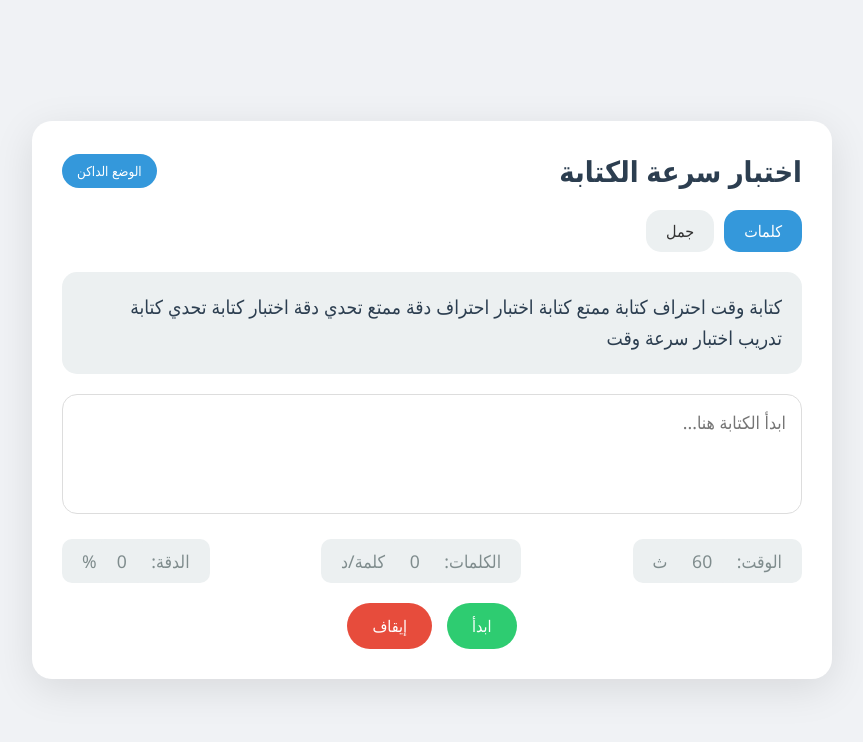
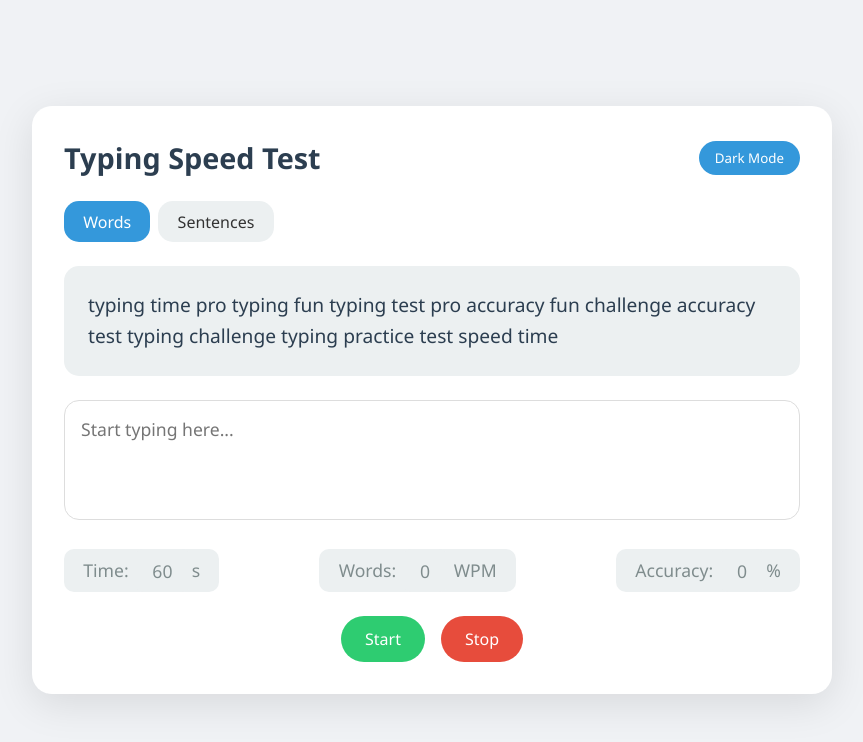
Before and after one commit to Abodrer/ggghh, a plain HTML site: page index.html in a window 1280 px wide. Shown: the whole page, without its empty margins (208-1071 px from the left). Drawn offline with Linux system fonts and the light colour scheme.

Commit message:
Update index.html

```diff
--- a/index.html
+++ b/index.html
@@ -1,10 +1,10 @@
 
 <!DOCTYPE html>
-<html lang="ar" dir="rtl">
+<html lang="en">
 <head>
     <meta charset="UTF-8">
     <meta name="viewport" content="width=device-width, initial-scale=1.0">
-    <title>اختبار سرعة الكتابة</title>
+    <title>Typing Speed Test</title>
     <style>
         * {
             margin: 0;
@@ -20,38 +20,39 @@
             min-height: 100vh;
             background: #f0f2f5;
             color: #333;
-            transition: all 0.3s ease;
+            transition: background 0.5s ease, color 0.5s ease;
         }
 
         .container {
             background: #fff;
-            padding: 30px;
+            padding: 2rem;
             border-radius: 20px;
-            width: 800px;
+            width: 90%;
+            max-width: 800px;
             box-shadow: 0 10px 40px rgba(0, 0, 0, 0.1);
-            transition: all 0.3s ease;
+            transition: background 0.5s ease, box-shadow 0.5s ease;
         }
 
         .header {
             display: flex;
             justify-content: space-between;
             align-items: center;
-            margin-bottom: 20px;
+            margin-bottom: 1.5rem;
         }
 
         h1 {
-            font-size: 1.8rem;
+            font-size: clamp(1.5rem, 4vw, 1.8rem);
             color: #2c3e50;
         }
 
         .theme-toggle {
-            padding: 8px 15px;
+            padding: 0.5rem 1rem;
             border: none;
             border-radius: 20px;
             background: #3498db;
             color: #fff;
             cursor: pointer;
-            transition: all 0.3s ease;
+            transition: background 0.3s ease;
         }
 
         .theme-toggle:hover {
@@ -60,12 +61,12 @@
 
         .tabs {
             display: flex;
-            gap: 10px;
-            margin-bottom: 20px;
+            gap: 0.5rem;
+            margin-bottom: 1.5rem;
         }
 
         .tab {
-            padding: 10px 20px;
+            padding: 0.6rem 1.2rem;
             border-radius: 15px;
             background: #ecf0f1;
             cursor: pointer;
@@ -79,36 +80,51 @@
 
         .text-display {
             background: #ecf0f1;
-            padding: 20px;
+            padding: 1.5rem;
             border-radius: 15px;
-            font-size: 1.2rem;
+            font-size: clamp(1rem, 2.5vw, 1.2rem);
             line-height: 1.6;
-            margin-bottom: 20px;
+            margin-bottom: 1.5rem;
             user-select: none;
             color: #2c3e50;
+            overflow-wrap: break-word;
+        }
+
+        .text-display span {
+            transition: all 0.2s ease;
+            display: inline-block;
         }
 
         .text-display span.correct {
             color: #27ae60;
+            transform: scale(1.05);
         }
 
         .text-display span.incorrect {
             color: #e74c3c;
+            transform: scale(1.05);
         }
 
         .text-display span.current {
             background: rgba(52, 152, 219, 0.3);
-            padding: 2px 5px;
+            padding: 0.2rem 0.4rem;
             border-radius: 5px;
+            animation: pulse 1s infinite;
+        }
+
+        @keyframes pulse {
+            0% { transform: scale(1); }
+            50% { transform: scale(1.1); }
+            100% { transform: scale(1); }
         }
 
         textarea {
             width: 100%;
             height: 120px;
-            padding: 15px;
+            padding: 1rem;
             border: 1px solid #ddd;
             border-radius: 15px;
-            font-size: 1.1rem;
+            font-size: clamp(0.9rem, 2vw, 1.1rem);
             resize: none;
             background: #fff;
             color: #333;
@@ -119,29 +135,29 @@
         .stats {
             display: flex;
             justify-content: space-between;
-            margin-top: 20px;
-            font-size: 1.1rem;
+            margin-top: 1.5rem;
+            font-size: clamp(0.9rem, 2vw, 1.1rem);
             color: #7f8c8d;
         }
 
         .stats span {
             background: #ecf0f1;
-            padding: 10px 20px;
+            padding: 0.6rem 1.2rem;
             border-radius: 10px;
         }
 
         .controls {
             display: flex;
             justify-content: center;
-            gap: 15px;
-            margin-top: 20px;
+            gap: 1rem;
+            margin-top: 1.5rem;
         }
 
         .btn {
-            padding: 12px 25px;
+            padding: 0.75rem 1.5rem;
             border: none;
             border-radius: 25px;
-            font-size: 1rem;
+            font-size: clamp(0.9rem, 2vw, 1rem);
             cursor: pointer;
             transition: all 0.3s ease;
         }
@@ -201,40 +217,46 @@
             background: #3498db;
         }
 
-        /* Additional Themes */
-        body.blue {
-            background: #3498db;
-        }
+        @media (max-width: 600px) {
+            .container {
+                padding: 1.5rem;
+            }
 
-        body.green {
-            background: #2ecc71;
-        }
+            .tabs {
+                flex-direction: column;
+            }
 
-        body.purple {
-            background: #9b59b6;
+            .stats {
+                flex-direction: column;
+                gap: 0.5rem;
+            }
+
+            .controls {
+                flex-direction: column;
+            }
         }
     </style>
 </head>
 <body>
     <div class="container">
         <div class="header">
-            <h1>اختبار سرعة الكتابة</h1>
-            <button class="theme-toggle" id="themeToggle">الوضع الداكن</button>
+            <h1>Typing Speed Test</h1>
+            <button class="theme-toggle" id="themeToggle">Dark Mode</button>
         </div>
         <div class="tabs">
-            <div class="tab active" data-type="words">كلمات</div>
-            <div class="tab" data-type="sentences">جمل</div>
+            <div class="tab active" data-type="words">Words</div>
+            <div class="tab" data-type="sentences">Sentences</div>
         </div>
         <div class="text-display" id="textDisplay"></div>
-        <textarea id="typingArea" placeholder="ابدأ الكتابة هنا..."></textarea>
+        <textarea id="typingArea" placeholder="Start typing here..."></textarea>
         <div class="stats">
-            <span>الوقت: <span id="timer">60</span> ث</span>
-            <span>الكلمات: <span id="wpm">0</span> كلمة/د</span>
-            <span>الدقة: <span id="accuracy">0</span>%</span>
+            <span>Time: <span id="timer">60</span>s</span>
+            <span>Words: <span id="wpm">0</span> WPM</span>
+            <span>Accuracy: <span id="accuracy">0</span>%</span>
         </div>
         <div class="controls">
-            <button class="btn start-btn" id="startBtn">ابدأ</button>
-            <button class="btn stop-btn" id="stopBtn">إيقاف</button>
+            <button class="btn start-btn" id="startBtn">Start</button>
+            <button class="btn stop-btn" id="stopBtn">Stop</button>
         </div>
     </div>
 
@@ -249,11 +271,11 @@
         const themeToggle = document.getElementById('themeToggle');
         const tabs = document.querySelectorAll('.tab');
 
-        const wordList = ["سرعة", "كتابة", "اختبار", "مهارة", "وقت", "دقة", "تحدي", "تدريب", "احتراف", "ممتع"];
+        const wordList = ["speed", "typing", "test", "skill", "time", "accuracy", "challenge", "practice", "pro", "fun"];
         const sentenceList = [
-            "هذا اختبار لسرعة الكتابة الخاصة بك.",
-            "حاول أن تكتب بأسرع ما يمكن وبدقة.",
-            "الوقت محدود لذا ركز جيدًا."
+            "This is a test for your typing speed.",
+            "Try to type as fast as you can with accuracy.",
+            "Time is limited so focus well."
         ];
 
         let currentText = [];
@@ -262,8 +284,7 @@
         let isRunning = false;
         let correctChars = 0;
         let totalChars = 0;
-        let themeIndex = 0;
-        const themes = ['light', 'dark', 'blue', 'green', 'purple'];
+        let isDark = false;
 
         function generateText(type) {
             if (type === 'words') {
@@ -350,9 +371,9 @@
         generateText('words');
 
         themeToggle.addEventListener('click', () => {
-            themeIndex = (themeIndex + 1) % themes.length;
-            document.body.className = themes[themeIndex];
-            themeToggle.textContent = themeIndex === 0 ? 'الوضع الداكن' : `السمة ${themes[themeIndex]}`;
+            isDark = !isDark;
+            document.body.className = isDark ? 'dark' : '';
+            themeToggle.textContent = isDark ? 'Default Mode' : 'Dark Mode';
         });
     </script>
 </body>
```
